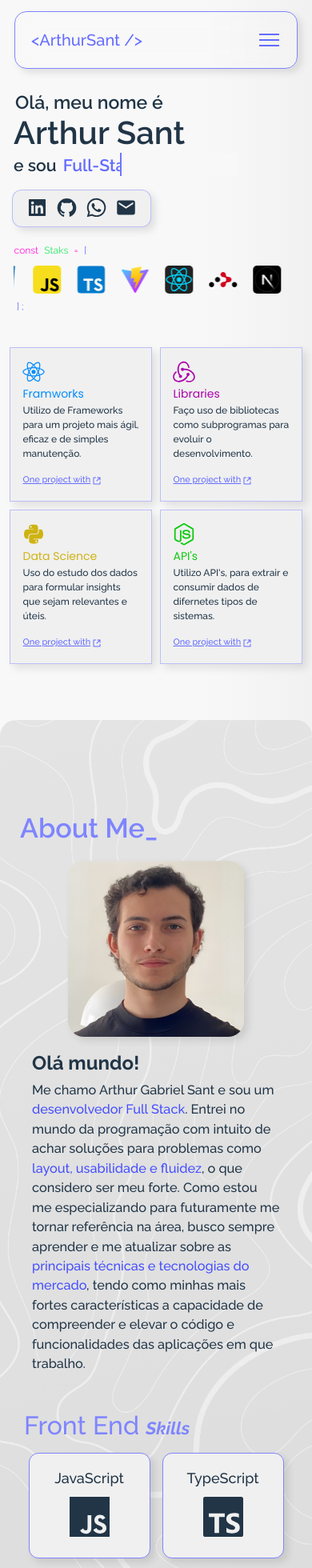
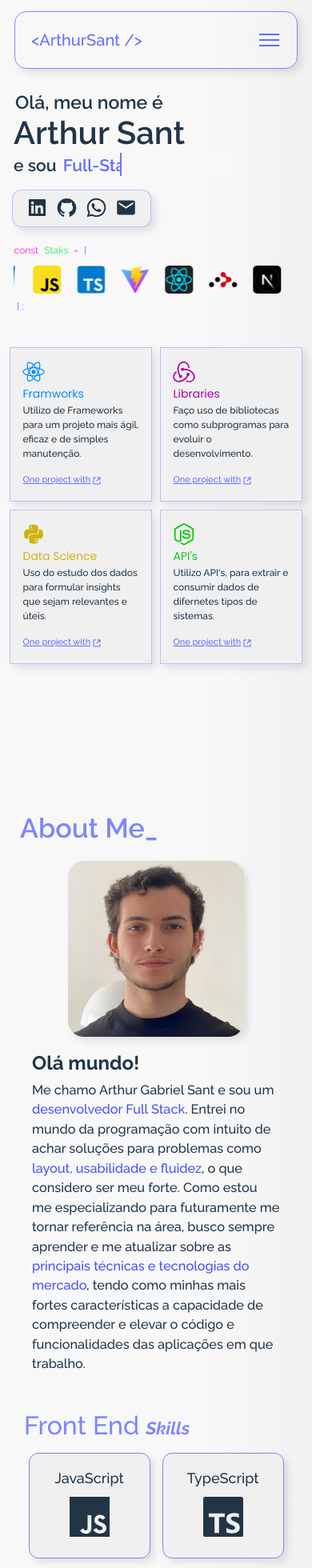
Before and after one commit to ArthurSantDev/ArthurSant, a React (Vite) app: page / in a window 390 px wide. Shown: the top 1960 px of the page at 80% size. Built offline with nearby package versions, Linux system fonts and the light colour scheme.

Commit message:
Remove mobile about image

```diff
--- a/src/Global/Global.css
+++ b/src/Global/Global.css
@@ -17,7 +17,7 @@
 
 /* ABOUT IMAGES */
   --image: url('/patternDark.png');
-  --image-M: url('/patternDarkM2.png');
+  --image-M: url('/patternDarkM.png');
 
 /* MAIN COLORS */
   --primary: #20adff;
--- a/src/pages/About/index.css
+++ b/src/pages/About/index.css
@@ -73,7 +73,7 @@
 
    .background-image {
       max-width: 100%;
-      background-image: var(--image-M);
+      background-image: none;
       background-attachment: local;
       border-radius: 20px;
       border: 0px;
```
